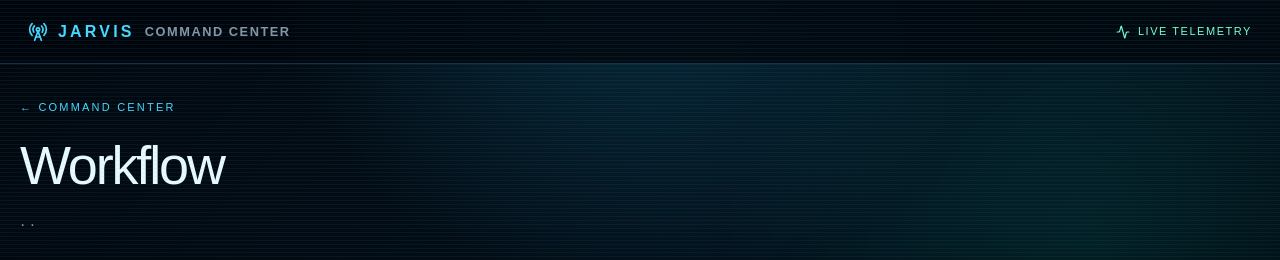
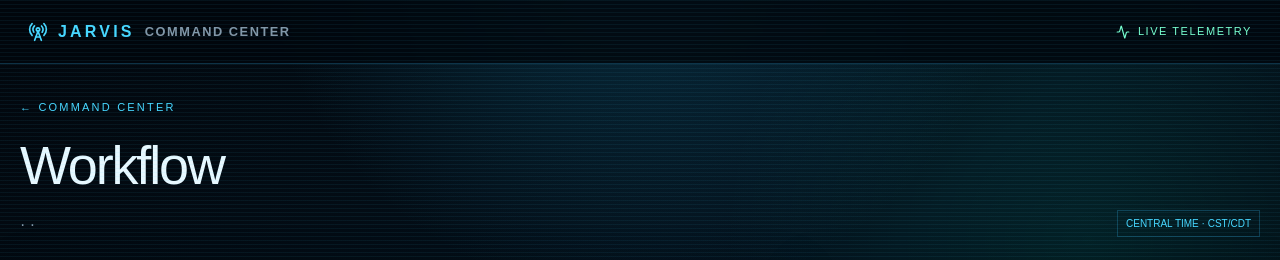
Before and after one commit to chilltech-systems/jarvis-command-center, a Next.js app: page /workflows/1 in a window 1280 px wide. Shown: the top 260 px of the page. Built offline with nearby package versions, Linux system fonts and the light colour scheme; no server answers; the database is empty.

Commit message:
Display Jarvis timestamps in Central time

```diff
--- a/app/globals.css
+++ b/app/globals.css
@@ -57,6 +57,8 @@ h1 { margin: 7px 0; font-size: clamp(30px, 5vw, 54px); letter-spacing: -.04em; }
 .workflow-name { display: flex; justify-content: space-between; gap: 10px; font-size: 13px; }
 .workflow-stats { display: grid; grid-template-columns: repeat(3, 1fr); gap: 8px; margin-top: 18px; color: var(--muted); font-size: 10px; }
 .workflow-stats strong { display: block; color: #fff; font-size: 16px; margin-top: 4px; }
+.workflow-stats .signal-stat { grid-column: 1 / -1; }
+.workflow-stats .signal-stat strong { font-size: 11px; line-height: 1.5; }
 .login-wrap { min-height: calc(100vh - 64px); display: grid; place-items: center; padding: 20px; }
 .login-card { width: min(520px, 100%); padding: 32px; border: 1px solid var(--line); background: var(--panel); }
 input, button { width: 100%; border: 1px solid var(--line); background: rgba(0,0,0,.3); color: #fff; padding: 14px; }
--- a/app/page.tsx
+++ b/app/page.tsx
@@ -1,7 +1,6 @@
 import Link from "next/link";
 import { createClient } from "@/lib/supabase/server";
-
-const ago = (value?: string | null) => value ? new Intl.RelativeTimeFormat("en", { numeric: "auto" }).format(-Math.max(1, Math.round((Date.now() - new Date(value).getTime()) / 60000)), "minute") : "No signal";
+import { formatCentralSignal, formatCentralTime } from "@/lib/time";
 
 export default async function Dashboard() {
   const supabase = await createClient();
@@ -15,14 +14,14 @@ export default async function Dashboard() {
   const successRate = Number(o.executions_today) ? Math.round((Number(o.successes_today) / Number(o.executions_today)) * 100) : 100;
 
   return <main className="shell">
-    <section className="hero"><div><div className="eyebrow">CHILL TECH Operational Intelligence</div><h1>Automation Command</h1><div className="subtle">Live n8n executions, business pulses, and operational issues.</div></div><div className="badge">America / Chicago</div></section>
+    <section className="hero"><div><div className="eyebrow">CHILL TECH Operational Intelligence</div><h1>Automation Command</h1><div className="subtle">Live n8n executions, business pulses, and operational issues.</div></div><div className="badge">Central Time · CST/CDT</div></section>
     <section className="grid metrics">
       {[["Active", o.active_workflows], ["Healthy", o.healthy_workflows], ["Unknown", o.unknown_workflows], ["Executions", o.executions_today], ["Success Rate", `${successRate}%`], ["Open Issues", o.open_issues]].map(([label, value]) => <div className="metric" key={label}><div className="metric-label">{label}</div><div className="metric-value">{String(value ?? 0)}</div></div>)}
     </section>
     <section className="grid columns">
-      <div className="panel"><div className="panel-title"><span>Live Activity Stream</span><span>{activity?.length ?? 0} SIGNALS</span></div><div className="list">{activity?.map((item) => <div className="row" key={`${item.activity_source}-${item.activity_id}`}><span className={`dot ${item.severity} ${item.status}`} /><div><div className="row-title">{item.source_name}</div><div className="row-meta">{item.summary} · {ago(item.occurred_at)}</div></div><span className="badge">{item.status}</span></div>)}</div></div>
-      <div className="panel"><div className="panel-title"><span>Requires Attention</span><span>{issues?.length ?? 0} OPEN</span></div><div className="list">{issues?.length ? issues.map((item) => <div className="row" key={item.event_id}><span className={`dot ${item.severity}`} /><div><div className="row-title">{item.source_workflow}</div><div className="row-meta">{item.summary}</div></div><span className="badge">{item.urgency || item.severity}</span></div>) : <p className="subtle">No unresolved Jarvis events.</p>}</div></div>
+      <div className="panel"><div className="panel-title"><span>Live Activity Stream</span><span>{activity?.length ?? 0} SIGNALS</span></div><div className="list">{activity?.map((item) => <div className="row" key={`${item.activity_source}-${item.activity_id}`}><span className={`dot ${item.severity} ${item.status}`} /><div><div className="row-title">{item.source_name}</div><div className="row-meta">{item.summary} · {formatCentralSignal(item.occurred_at)}</div></div><span className="badge">{item.status}</span></div>)}</div></div>
+      <div className="panel"><div className="panel-title"><span>Requires Attention</span><span>{issues?.length ?? 0} OPEN</span></div><div className="list">{issues?.length ? issues.map((item) => <div className="row" key={item.event_id}><span className={`dot ${item.severity}`} /><div><div className="row-title">{item.source_workflow}</div><div className="row-meta">{item.summary} · {formatCentralTime(item.occurred_at)}</div></div><span className="badge">{item.urgency || item.severity}</span></div>) : <p className="subtle">No unresolved Jarvis events.</p>}</div></div>
     </section>
-    <section className="grid workflow-grid">{workflows?.map((w) => <Link className="workflow-card" href={`/workflows/${w.workflow_id}`} key={w.workflow_id}><div className="workflow-name"><span>{w.name}</span><span className={`dot ${w.current_health}`} /></div><div className="row-meta">{w.business_area} · {w.monitoring_mode}</div><div className="workflow-stats"><span>Runs<strong>{w.executions_today}</strong></span><span>Errors<strong>{w.errors_today}</strong></span><span>Last signal<strong>{ago(w.last_pulse_at || w.last_execution_at)}</strong></span></div></Link>)}</section>
+    <section className="grid workflow-grid">{workflows?.map((w) => <Link className="workflow-card" href={`/workflows/${w.workflow_id}`} key={w.workflow_id}><div className="workflow-name"><span>{w.name}</span><span className={`dot ${w.current_health}`} /></div><div className="row-meta">{w.business_area} · {w.monitoring_mode}</div><div className="workflow-stats"><span>Runs<strong>{w.executions_today}</strong></span><span>Errors<strong>{w.errors_today}</strong></span><span className="signal-stat">Last signal<strong>{formatCentralSignal(w.last_pulse_at || w.last_execution_at)}</strong></span></div></Link>)}</section>
   </main>;
 }
--- a/app/workflows/[id]/page.tsx
+++ b/app/workflows/[id]/page.tsx
@@ -1,5 +1,6 @@
 import Link from "next/link";
 import { createClient } from "@/lib/supabase/server";
+import { formatCentralSignal, formatCentralTime } from "@/lib/time";
 
 export default async function WorkflowDetail({ params }: { params: Promise<{ id: string }> }) {
   const { id } = await params;
@@ -9,5 +10,5 @@ export default async function WorkflowDetail({ params }: { params: Promise<{ id:
     supabase.from("jarvis_executions").select("*").eq("workflow_id", id).order("collected_at", { ascending: false }).limit(30),
     supabase.from("jarvis_events").select("*").eq("workflow_id", id).order("occurred_at", { ascending: false }).limit(30),
   ]);
-  return <main className="shell"><Link href="/" className="eyebrow">← Command Center</Link><section className="hero"><div><h1>{workflow?.name ?? "Workflow"}</h1><div className="subtle">{workflow?.business_area} · {workflow?.monitoring_mode} · {workflow?.current_health}</div></div></section><section className="grid columns"><div className="panel"><div className="panel-title">Execution History</div><div className="list">{executions?.map((e) => <div className="row" key={e.execution_id}><span className={`dot ${e.status}`} /><div><div className="row-title">{e.status} · {e.mode}</div><div className="row-meta">{e.started_at || "Trigger error without start time"} · {e.duration_ms ?? 0} ms</div></div>{e.execution_url ? <a className="badge" href={e.execution_url} target="_blank">OPEN</a> : <span />}</div>)}</div></div><div className="panel"><div className="panel-title">Business Events</div><div className="list">{events?.length ? events.map((e) => <div className="row" key={e.event_id}><span className={`dot ${e.severity}`} /><div><div className="row-title">{e.event_type}</div><div className="row-meta">{e.summary}</div></div><span className="badge">{e.status}</span></div>) : <p className="subtle">No detailed pulses received yet.</p>}</div></div></section></main>;
+  return <main className="shell"><Link href="/" className="eyebrow">← Command Center</Link><section className="hero"><div><h1>{workflow?.name ?? "Workflow"}</h1><div className="subtle">{workflow?.business_area} · {workflow?.monitoring_mode} · {workflow?.current_health}</div></div><div className="badge">Central Time · CST/CDT</div></section><section className="grid columns"><div className="panel"><div className="panel-title">Execution History</div><div className="list">{executions?.map((e) => <div className="row" key={e.execution_id}><span className={`dot ${e.status}`} /><div><div className="row-title">{e.status} · {e.mode}</div><div className="row-meta">{e.started_at ? formatCentralSignal(e.started_at) : "Trigger error without start time"} · {e.duration_ms ?? 0} ms</div></div>{e.execution_url ? <a className="badge" href={e.execution_url} target="_blank">OPEN</a> : <span />}</div>)}</div></div><div className="panel"><div className="panel-title">Business Events</div><div className="list">{events?.length ? events.map((e) => <div className="row" key={e.event_id}><span className={`dot ${e.severity}`} /><div><div className="row-title">{e.event_type}</div><div className="row-meta">{e.summary} · {formatCentralTime(e.occurred_at)}</div></div><span className="badge">{e.status}</span></div>) : <p className="subtle">No detailed pulses received yet.</p>}</div></div></section></main>;
 }
--- /dev/null
+++ b/lib/time.ts
@@ -0,0 +1,40 @@
+export const CENTRAL_TIME_ZONE = "America/Chicago";
+
+const centralTimeFormatter = new Intl.DateTimeFormat("en-US", {
+  timeZone: CENTRAL_TIME_ZONE,
+  month: "short",
+  day: "numeric",
+  year: "numeric",
+  hour: "numeric",
+  minute: "2-digit",
+  timeZoneName: "short",
+});
+
+export function formatCentralTime(value?: string | null) {
+  if (!value) return "No timestamp";
+
+  const date = new Date(value);
+  return Number.isNaN(date.getTime()) ? "Invalid timestamp" : centralTimeFormatter.format(date);
+}
+
+export function timeAgo(value?: string | null) {
+  if (!value) return "No signal";
+
+  const date = new Date(value);
+  if (Number.isNaN(date.getTime())) return "Invalid timestamp";
+
+  const minutes = Math.round((date.getTime() - Date.now()) / 60000);
+  const formatter = new Intl.RelativeTimeFormat("en", { numeric: "auto" });
+
+  if (Math.abs(minutes) < 60) return formatter.format(minutes || -1, "minute");
+
+  const hours = Math.round(minutes / 60);
+  if (Math.abs(hours) < 24) return formatter.format(hours, "hour");
+
+  return formatter.format(Math.round(hours / 24), "day");
+}
+
+export function formatCentralSignal(value?: string | null) {
+  if (!value) return "No signal";
+  return `${timeAgo(value)} · ${formatCentralTime(value)}`;
+}
--- a/package.json
+++ b/package.json
@@ -7,7 +7,7 @@
     "build": "next build",
     "start": "next start",
     "lint": "eslint .",
-    "validate": "node scripts/validate-n8n-workflow-json.js && node scripts/validate-execution-collector.js && node scripts/validate-business-pulse-variants.js && node scripts/validate-hud-auth.js"
+    "validate": "node scripts/validate-n8n-workflow-json.js && node scripts/validate-execution-collector.js && node scripts/validate-business-pulse-variants.js && node scripts/validate-hud-auth.js && node scripts/validate-hud-timezone.js"
   },
   "dependencies": {
     "@supabase/ssr": "^0.8.0",
--- /dev/null
+++ b/scripts/validate-hud-timezone.js
@@ -0,0 +1,38 @@
+const fs = require("fs");
+const path = require("path");
+
+const root = path.resolve(__dirname, "..");
+const read = (file) => fs.readFileSync(path.join(root, file), "utf8");
+const errors = [];
+
+const time = read("lib/time.ts");
+const dashboard = read("app/page.tsx");
+const workflowDetail = read("app/workflows/[id]/page.tsx");
+
+for (const required of [
+  'CENTRAL_TIME_ZONE = "America/Chicago"',
+  "timeZone: CENTRAL_TIME_ZONE",
+  'timeZoneName: "short"',
+  "formatCentralSignal",
+]) {
+  if (!time.includes(required)) errors.push(`Central-time helper is missing ${required}`);
+}
+
+for (const [label, content] of [
+  ["dashboard", dashboard],
+  ["workflow detail", workflowDetail],
+]) {
+  if (!content.includes('from "@/lib/time"')) errors.push(`${label} does not use the Central-time helper`);
+}
+
+if (workflowDetail.includes('e.started_at || "Trigger error without start time"')) {
+  errors.push("workflow detail still displays raw execution timestamps");
+}
+
+if (errors.length) {
+  console.error("Jarvis HUD timezone validation failed:");
+  errors.forEach((error) => console.error(`- ${error}`));
+  process.exit(1);
+}
+
+console.log("Jarvis HUD Central-time display validation passed.");
```
Also changed, not shown: 1 other file (tests, documents, lock files or other folders).
